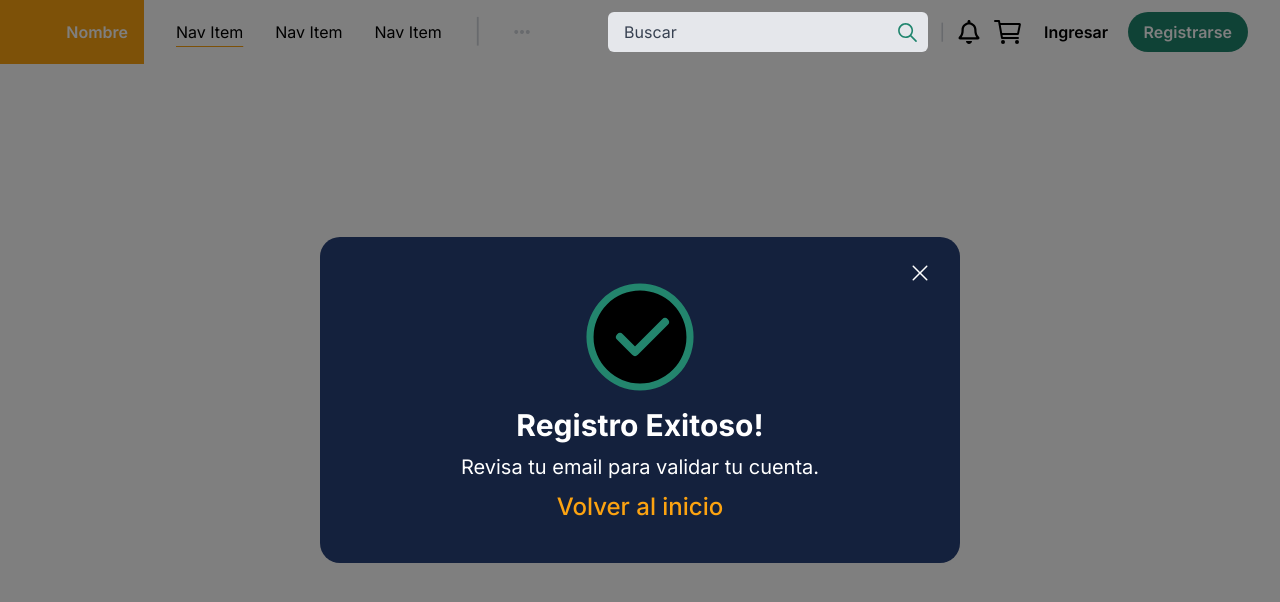
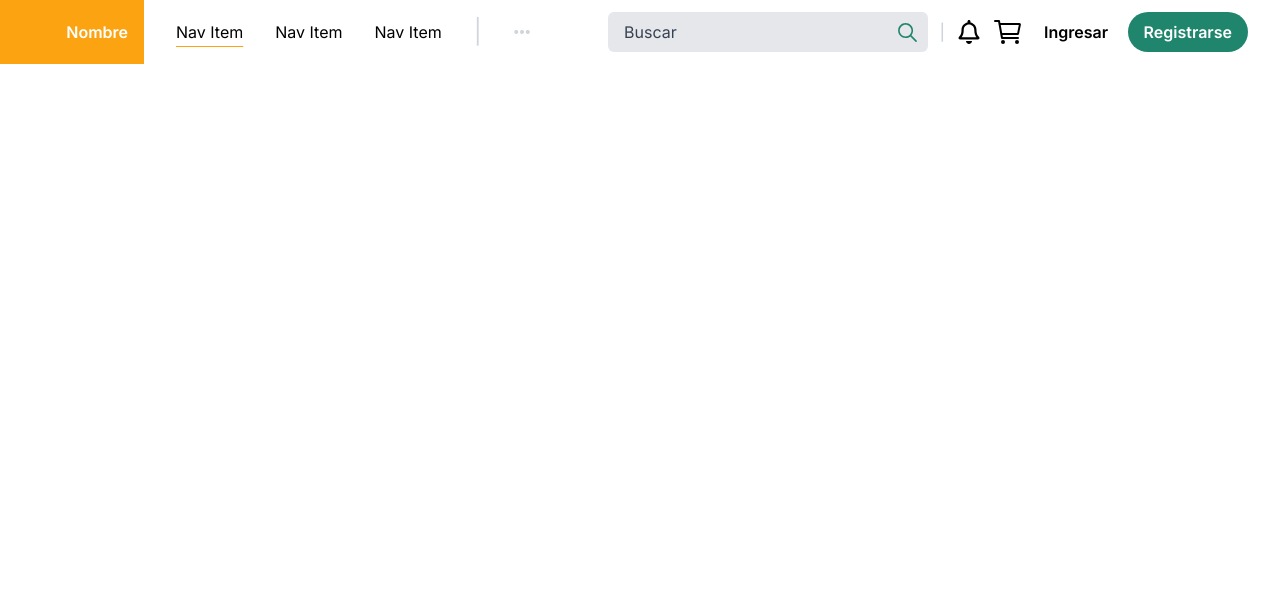
Before and after one commit to No-Country/s12-17-m-csharp-js, a Next.js app in the folder Frontend/ecommerce/: page / in a window 1280 px wide. Shown: the top 602 px of the page. Built offline with nearby package versions, Linux system fonts and the light colour scheme.

Commit message:
fix(linter): change render of the popup component

```diff
--- a/Frontend/ecommerce/app/components/Popup/PopUp.jsx
+++ b/Frontend/ecommerce/app/components/Popup/PopUp.jsx
@@ -1,15 +1,13 @@
 'use client'
 import Link from 'next/link'
 import { useState } from 'react'
-import { createPortal } from 'react-dom'
 
 function PopUp({ open, title, description }) {
   const [showPopUp, setShowPopUp] = useState(open)
   const togglePopUp = () => setShowPopUp((state) => !state)
 
   return (
-    showPopUp &&
-    createPortal(
+    showPopUp && (
       <div className='bg-black/50 fixed top-0 h-full w-full flex justify-center items-center p-4'>
         <div className='bg-[#14213D] text-white grid relative gap-y-2.5 text-center p-10 w-full max-w-screen-sm rounded-[20px]'>
           <button onClick={togglePopUp} className='absolute right-7 top-6'>
@@ -41,9 +39,7 @@ function PopUp({ open, title, description }) {
             Volver al inicio
           </Link>
         </div>
-      </div>,
-      document.body,
-      'root-popup'
+      </div>
     )
   )
 }
--- a/Frontend/ecommerce/app/page.js
+++ b/Frontend/ecommerce/app/page.js
@@ -3,7 +3,7 @@ import PopUp from './components/Popup/PopUp'
 export default function Home() {
   return (
     <main>
-      <PopUp open title={'Registro Exitoso!'} description={'Revisa tu email para validar tu cuenta.'} />
+      <PopUp title={'Registro Exitoso!'} description={'Revisa tu email para validar tu cuenta.'} />
     </main>
   )
 }
```
